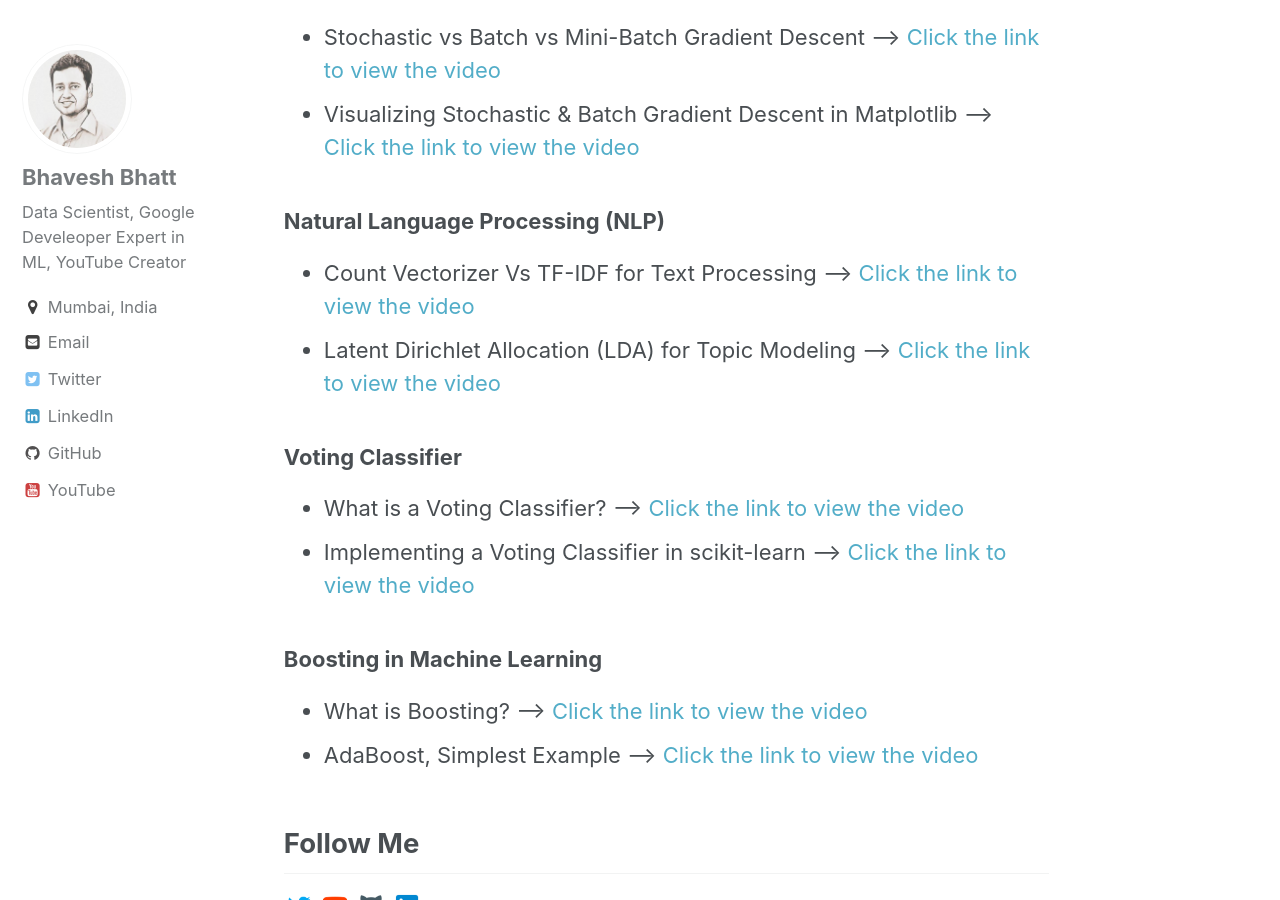
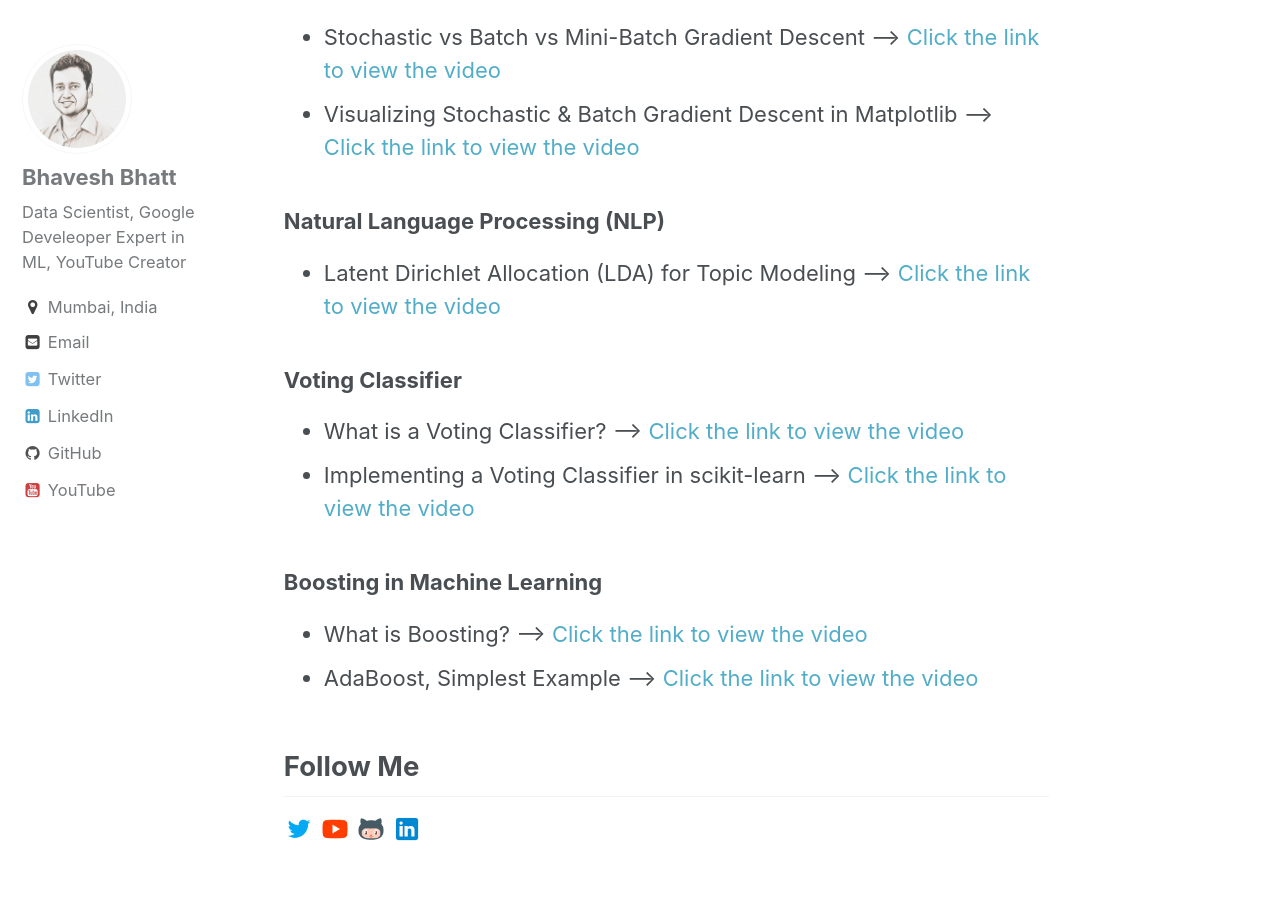
Before and after one commit to bhattbhavesh91/bhattbhavesh91.github.io, a Jekyll site: the page built from _pages/mlvideos.md, in a window 1280 px wide and 900 px high, scrolled down 2660 px. Built offline with Jekyll 4.4.1, drawn with Linux system fonts in a browser that asks for light colours.

Commit message:
edited mlvideos.md

```diff
--- a/_pages/mlvideos.md
+++ b/_pages/mlvideos.md
@@ -51,7 +51,6 @@ title: "Machine Learning Videos"
 * Visualizing Stochastic & Batch Gradient Descent in Matplotlib &#10230; [Click the link to view the video](https://youtu.be/6a5Nn49MsYY){:target="_blank"}
 
 ### Natural Language Processing (NLP)
-* Count Vectorizer Vs TF-IDF for Text Processing &#10230; [Click the link to view the video](https://youtu.be/FrmrHyOSyhE){:target="_blank"}
 * Latent Dirichlet Allocation (LDA) for Topic Modeling &#10230; [Click the link to view the video](https://youtu.be/Cpt97BpI-t4){:target="_blank"}
 
 ### Voting Classifier
```
